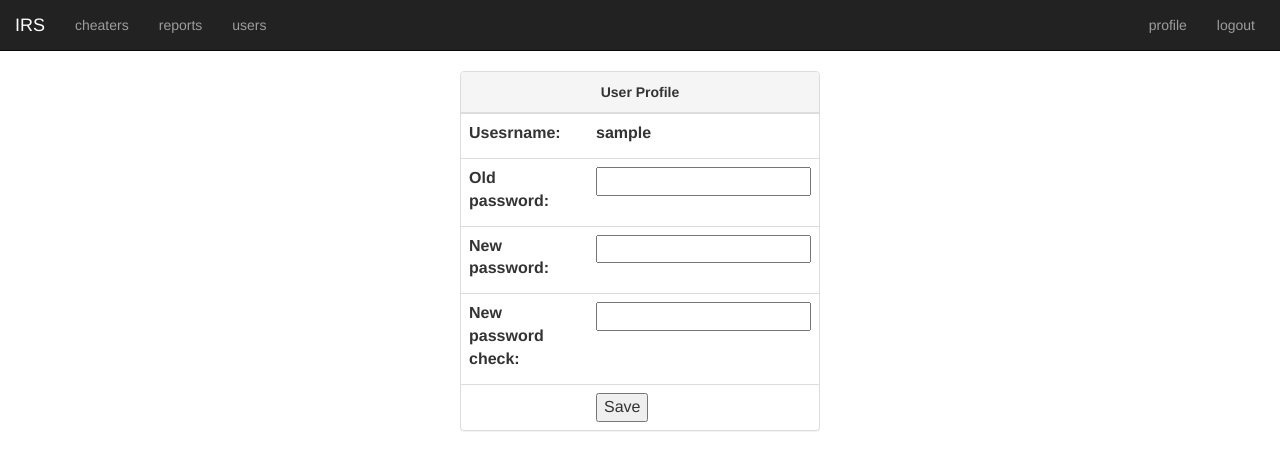
After one commit to Ksoy/ingress-report-server, a Django app: page /reports/v1/manage/user/1 in a window 1280 px wide. The commit adds this page. Shown: the top 470 px of the page. Run offline with Django 3.2, Linux system fonts and the light colour scheme; the visitor is signed in with stand-in values (Sample User, id 1); some libraries are stand-ins or nearby versions.

Commit message:
add change password

```diff
--- a/reports/api.py
+++ b/reports/api.py
@@ -15,6 +15,7 @@ from .config import INAPPROPRIATE_MAP, EXTENSION_VERSION
 
 @login_required(login_url='/reports/v1/login')
 def user_list(request):
+    print(request.user.id)
     data = {
       'users': []
     }
--- a/reports/templates/nav.html
+++ b/reports/templates/nav.html
@@ -18,6 +18,7 @@
       {% if user.is_anonymous %}
         <li><a href="{% url 'reports:login_page' %}">login</a></li>
       {% else %}
+        <li><a href="{% url 'reports:user_manage_page' user_id=user.id %}">profile</a></li>
         <li><a href="{% url 'reports:logout_page' %}">logout</a></li>
       {% endif %}
     </ul>
--- /dev/null
+++ b/reports/templates/user_profile.html
@@ -0,0 +1,47 @@
+{% extends 'index.html' %}
+
+{% block content %}
+<div class="row">
+  <div class="col-md-4 col-md-offset-4">
+    <div class="panel panel-default">
+      <div class="panel-heading" style="text-align:center;">
+        <b>User Profile</b>
+      </div>
+      <form method="post" style="margin:0px;">
+        {% csrf_token %}
+        <input name="id" value="{{user.id}}" hidden />
+        <input name="username" value="{{user.username}}" hidden />
+        <table class="table" style="margin:0px;">
+          <tr>
+            <td><label>Usesrname:</label></td>
+            <td><label>{{user.username}}</label></td>
+          </tr>
+          <tr>
+            <td><label>Old password:</label></td>
+            <td><input type="password" name="old_password"></td>
+          </tr>
+          <tr>
+            <td><label>New password:</label></td>
+            <td><input type="password" name="new_password"></td>
+          </tr>
+          <tr>
+            <td><label>New password check:</label></td>
+            <td><input type="password" name="new_password_c"></td>
+          </tr>
+          <tr>
+            <td></td>
+            <td><button type="submit">Save</button></td>
+          </tr>
+        </table>
+      </form>
+    </div>
+    {% if success %}
+      <b style="color:green;">Change password success.<br>Please login again with new password.</b>
+      <script>setTimeout(function(){location.href="{% url 'reports:login_page' %}"} , 3000);</script>
+    {% endif %}
+    {% if error %}
+      <b style="color:red;">{{error}}</b>
+    {% endif %}
+  </div>
+</div>
+{% endblock %}
--- a/reports/urls.py
+++ b/reports/urls.py
@@ -15,6 +15,7 @@ urlpatterns = [
     url(r'^v1/cheaters$', views.cheaters, name='cheaters_page'),
     url(r'^v1/reports$', views.reports, name='reports_page'),
     url(r'^v1/users$', views.users, name='users_page'),
+    url(r'^v1/manage/user/(?P<user_id>[0-9]*)$', views.user_manage, name='user_manage_page'),
     url(r'^v1/manage/report/(?P<r_id>[0-9]*)$', views.report_manage, name='report_manage_page'),
 
     url(r'^v1/api/user_list$', api.user_list, name='user_list'),
--- a/reports/views.py
+++ b/reports/views.py
@@ -4,6 +4,7 @@ import ntpath
 
 from django.contrib.auth import authenticate, login, logout
 from django.contrib.auth.decorators import login_required
+from django.contrib.auth.models import User
 from django.core import serializers
 from django.http import HttpResponse
 from django.shortcuts import render, redirect
@@ -27,6 +28,35 @@ def users(request):
     return render(request, 'user_list.html')
 
 @login_required(login_url='/reports/v1/login')
+def user_manage(request, user_id, context=None, *args, **kwargs):
+    if int(user_id) != int(request.user.id):
+        return redirect('reports:home_page')
+
+    if request.method == 'GET':
+        return render(request, 'user_profile.html')
+    elif request.method == 'POST':
+        user_id = request.POST['id']
+        user_name = request.POST['username']
+        old_password = request.POST['old_password']
+        new_password = request.POST['new_password']
+        new_password_c = request.POST['new_password_c']
+
+        if new_password != new_password_c:
+            return render(request, 'user_profile.html', {'error': 'New password not match.'})
+
+        try:
+            user = User.objects.get(id=user_id, username=user_name)
+        except:
+            return render(request, 'user_profile.html', {'error': 'User not find.'})
+
+        if not user.check_password(old_password):
+            return render(request, 'user_profile.html', {'error': 'Wrong password.'})
+
+        user.set_password(new_password)
+        user.save()
+        return render(request, 'user_profile.html', {'success': True})
+
+@login_required(login_url='/reports/v1/login')
 def report_manage(request, r_id=None):
     context = {
         'INAPPROPRIATE_MAP': INAPPROPRIATE_MAP,
```
